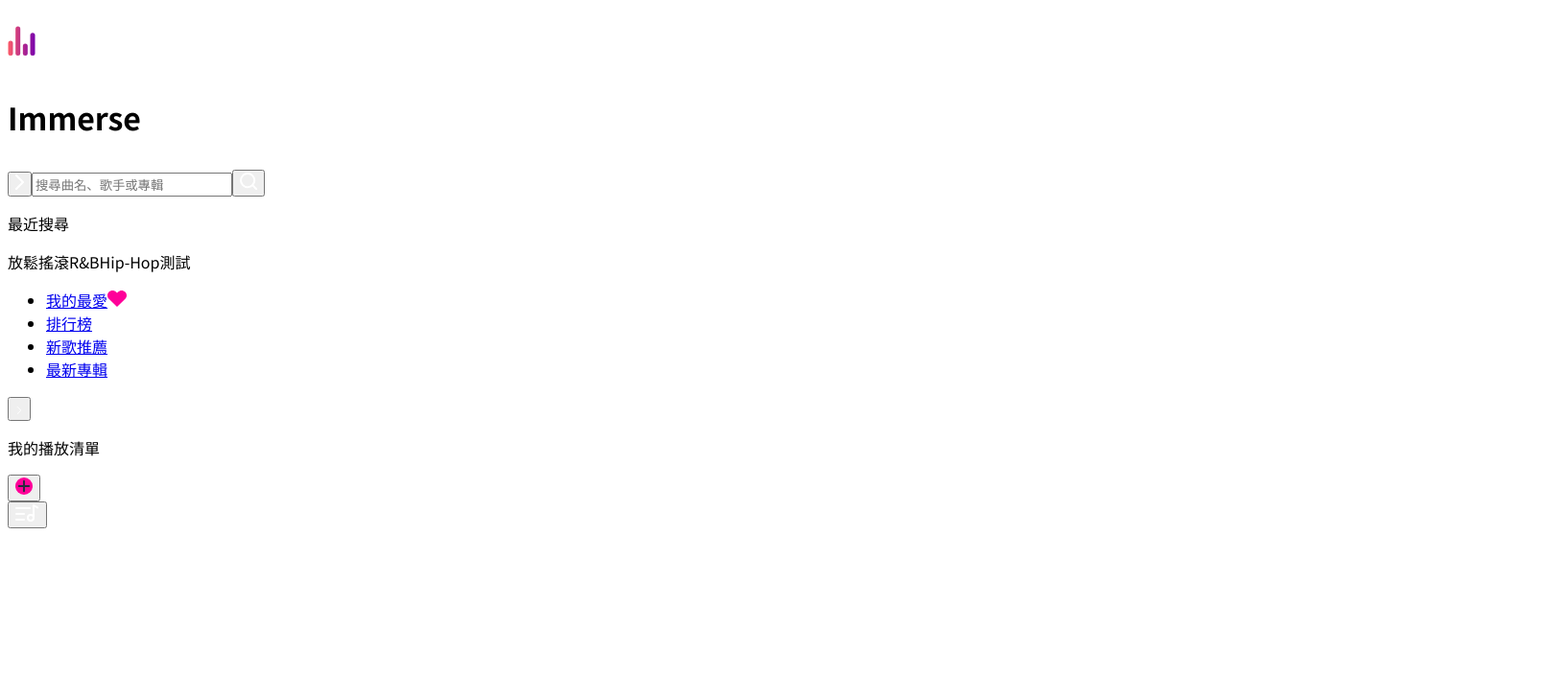
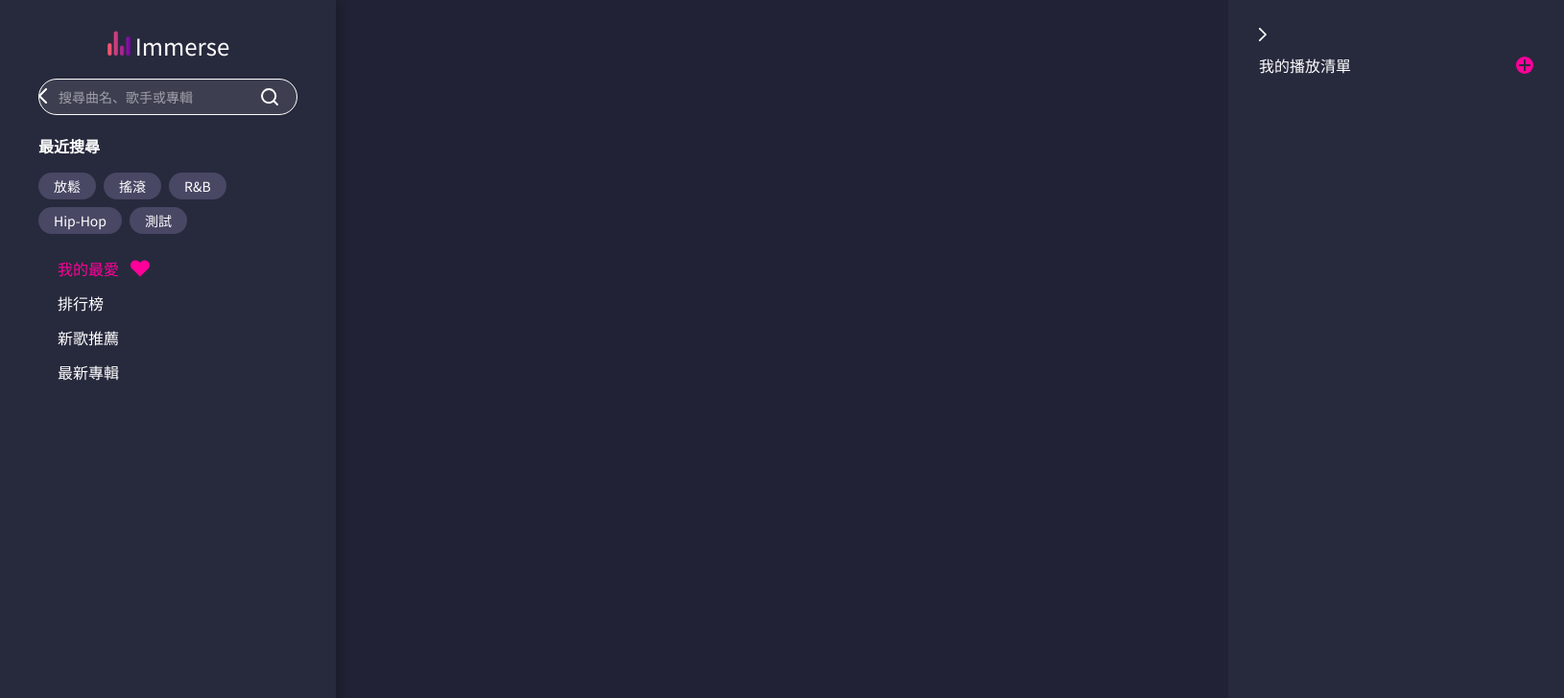
Before and after one commit to mrmosssir/music-player, a React (Vite) app: page / in a window 1280 px wide. Shown: the top 728 px of the page at 96% size, 1630 px wide, since content can reach past the window. Built offline with nearby package versions, Linux system fonts and the light colour scheme.

Commit message:
fix tailwind import

```diff
--- a/package.json
+++ b/package.json
@@ -19,6 +19,7 @@
     "react-router-dom": "^7.10.1"
   },
   "devDependencies": {
+    "@tailwindcss/vite": "^4.1.13",
     "@types/react": "^19.2.7",
     "@types/react-dom": "^19.2.3",
     "@vitejs/plugin-react": "^5.1.2",
--- a/src/components/AuthGroup.tsx
+++ b/src/components/AuthGroup.tsx
@@ -25,7 +25,7 @@ const AuthGroup = (props: AuthGroupProps) => {
 
     const loginBtn = () => {
         return (
-            <button className="flex items-center bg-transparent border border-white-500 px-6" onClick={() => login()}>
+            <button className="flex items-center bg-transparent border border-white/50 px-6" onClick={() => login()}>
                 登入
             </button>
         );
@@ -33,7 +33,7 @@ const AuthGroup = (props: AuthGroupProps) => {
 
     const profileBtn = () => {
         return (
-            <button className="flex items-center bg-transparent border border-white-500 px-1 relative" onClick={() => setToggle(!toggle)}>
+            <button className="flex items-center bg-transparent border border-white/50 px-1 relative" onClick={() => setToggle(!toggle)}>
                 <img className="w-8 h-8 rounded-full mr-3" src={user.image ?? defaultProfile} alt={user.name} />
                 {user.name}
                 <img className="mr-2 ml-3" width="10" height="10" src={triangle} alt="展開" />
@@ -47,7 +47,7 @@ const AuthGroup = (props: AuthGroupProps) => {
             <Logo type="mobile" />
             <Theme main={props.title} sub={props.subTitle} icon={props.icon} />
             <div className="hidden items-center lg:flex">
-                <button className="text-white h-10 rounded-full tracking-wider">Music Premium</button>
+                <button className="text-white h-10 rounded-full tracking-[0.05rem]">Music Premium</button>
                 {user?.name ? profileBtn() : loginBtn()}
             </div>
             <div className="flex items-center absolute top-0 right-0 lg:hidden">
--- a/src/components/Banner.tsx
+++ b/src/components/Banner.tsx
@@ -10,12 +10,12 @@ const Banner = function (props: BannerProps) {
   const innerStyle = { backgroundImage: `url("${props.image}")` };
   return (
     <div className="relative rounded-lg h-80 mt-6 overflow-hidden">
-      <div className="w-full h-full bg-cover bg-center bg-no-repeat blur-lg absolute top-0 left-0 z-0 before:block before:w-full before:h-full before:bg-black-500 before:blur-lg before:absolute before:top-0 before:left-0" style={ innerStyle }></div>
+      <div className="w-full h-full bg-cover bg-center bg-no-repeat blur-lg absolute top-0 left-0 z-0 before:block before:w-full before:h-full before:bg-black/50 before:blur-lg before:absolute before:top-0 before:left-0" style={ innerStyle }></div>
       <img className="block h-full absolute top-0 left-1/2 translate-x-[-50%]" src={ props.image } alt="" />
       <div className="absolute bottom-0 w-full h-24 px-10 flex justify-between items-center bg-gradient-to-b from-transparent to-black-500">
         <div>
           <p className="text-white">{ props.name }</p>
-          <small className="block text-white-500 text-xs mt-1">{ props.artist }</small>
+          <small className="block text-white/50 text-xs mt-1">{ props.artist }</small>
         </div>
         <button className="w-9 h-9 rounded-full bg-gradient-to-b from-secondary-100 to-primary-400 z-10">
           <img width="10" height="10" src={ play } alt="播放" className="block mx-auto" />
--- a/src/components/Mask.tsx
+++ b/src/components/Mask.tsx
@@ -5,7 +5,7 @@ const Mask = function () {
   const maskDisplay = useSelector((state: RootState) => state.display.maskDisplay);
 
   return (
-    <div className={ `hidden w-screen h-screen bg-black-500 absolute top-0 left-0 z-10 ${maskDisplay ? 'block' : ''}` }></div>
+    <div className={ `hidden w-screen h-screen bg-black/50 absolute top-0 left-0 z-10 ${maskDisplay ? 'block' : ''}` }></div>
   )
 }
 
--- a/src/components/MusicList.tsx
+++ b/src/components/MusicList.tsx
@@ -20,13 +20,13 @@ const MusicList = function (props: MusicListProps) {
               <span className="w-[10%] text-4xl text-white font-bold">{ index + 1 }</span>
               <div className="relative w-[80px] h-[80px] group">
                 <img width="80" height="80" src={ item.image } alt={ item.name } />
-                <button className="absolute top-0 left-0 h-full w-full bg-black-500 text-center opacity-0 transition duration-500 group-hover:opacity-100">
+                <button className="absolute top-0 left-0 h-full w-full bg-black/50 text-center opacity-0 transition duration-500 group-hover:opacity-100">
                   <img width="30" height="30" src={ player } alt="播放" className="inline" />
                 </button>
               </div>
               <div className="w-[70%]">
                 <h3 className="text-lg text-white">{ item.name }</h3>
-                <p className="text-sm text-white-500 font-light">{ item.artist }</p>
+                <p className="text-sm text-white/50 font-light">{ item.artist }</p>
               </div>
             </li>
           )})
--- a/src/components/PlayList.tsx
+++ b/src/components/PlayList.tsx
@@ -71,12 +71,12 @@ const Playlist = function () {
                                         <img src={track.image} alt="測試" className="w-[49px] h-[49px]" />
                                         <div className="w-1/2">
                                             <p className="text-white truncate">{track.name}</p>
-                                            <small className="text-white-500">{track.artist}</small>
+                                            <small className="text-white/50">{track.artist}</small>
                                         </div>
-                                        <small className="text-white-500 mr-3">
+                                        <small className="text-white/50 mr-3">
                                             { `${getMinute(track.duration)}:${getSecond(track.duration)}` }
                                         </small>
-                                        <button className="absolute text-xs top-2 right-2 text-white-500">Ｘ</button>
+                                        <button className="absolute text-xs top-2 right-2 text-white/50">Ｘ</button>
                                     </div>
                                 );
                             }
--- a/src/components/PreviewList.tsx
+++ b/src/components/PreviewList.tsx
@@ -69,7 +69,7 @@ const PreviewList = function (props: PreviewListProps) {
                             <li className="inline-block mr-4 lg:mr-0" style={{ width: size }} key={index}>
                                 <img src={item.image} alt={item.name} className="w-full h-full object-cover rounded" />
                                 <p className="text-sm text-white truncate mt-2 whitespace-nowrap">{item.name}</p>
-                                <small className="text-xs text-white-500 truncate mt-2 whitespace-nowrap">{item.artist}</small>
+                                <small className="text-xs text-white/50 truncate mt-2 whitespace-nowrap">{item.artist}</small>
                             </li>
                         );
                     })
--- a/src/components/SearchBar.tsx
+++ b/src/components/SearchBar.tsx
@@ -40,7 +40,7 @@ const SearchBar = (props: SearchBarProps) => {
                 </button>
                 <input
                     type="text"
-                    className="text-sm w-full rounded-full text-white bg-white-100 px-5 py-2 border"
+                    className="text-sm w-full rounded-full text-white bg-white/10 px-5 py-2 border"
                     placeholder="搜尋曲名、歌手或專輯"
                     onKeyUp={handleKeyUp}
                     ref={ref}
--- a/src/components/Theme.tsx
+++ b/src/components/Theme.tsx
@@ -9,7 +9,7 @@ const Theme = function (props: ThemeProps) {
     <div className="flex">
       { props.icon && <img src={ props.icon } alt={ props.main } className="block w-6 h-8 mt-auto mr-2 mb-0.5" /> }
       <div>
-        { props.sub && <small className="hidden text-secondary text-xs tracking-widest text-center lg:block">{ props.sub }</small> }
+        { props.sub && <small className="hidden text-secondary text-xs tracking-[0.2rem] text-center lg:block">{ props.sub }</small> }
         { props.main && <h2 className="text-white text-2xl font-bold lg:text-4xl">{ props.main }</h2> }
       </div>
     </div>
--- a/src/style.css
+++ b/src/style.css
@@ -1,4 +1,16 @@
 @import url('https://fonts.googleapis.com/css2?family=Inter:wght@600&family=Noto+Sans+TC:wght@100..900&family=Open+Sans:ital,wght@0,300..800;1,300..800&family=Righteous&display=swap');
+@import 'tailwindcss';
+
+@theme {
+  --color-primary-100: #212235;
+  --color-primary-200: #272A3D;
+  --color-primary-300: #484764;
+  --color-primary-400: #7600AE;
+  --color-primary-500: #CDBBFF33;
+
+  --color-secondary: #FF0099;
+  --color-secondary-100: #FF5E67;
+}
 
 *, body * {
   /* @apply font-regular; */
--- a/tailwind.config.js
+++ /dev/null
@@ -1,39 +0,0 @@
-export default {
-  content: [ './src/**/*.{html,jsx}' ],
-  theme: {
-    colors: {
-      'transparent': 'transparent',
-      'black': {
-        DEFAULT: '#000000',
-        500: '#00000080'
-      },
-      'white': {
-        DEFAULT: '#FFFFFF',
-        100: '#FFFFFF1A',
-        500: '#FFFFFF80'
-      },
-      'primary': {
-        100: '#212235',
-        200: '#272A3D',
-        300: '#484764',
-        400: '#7600AE',
-        500: '#CDBBFF33'
-      },
-      'secondary': {
-        DEFAULT: '#FF0099',
-        100: '#FF5E67'
-      }
-    },
-    letterSpacing: {
-      'wider': '.05rem',
-      'widest': '.2rem'
-    },
-    fontFamily: {
-      'light': ['PingFangTC-Light'],
-      'regular': ['PingFangTC-Regular'],
-      'medium': ['PingFangTC-Medium'],
-      'bold': ['PingFangTC-Semibold']
-    },
-    extend: {},
-  },
-}
--- a/vite.config.js
+++ b/vite.config.js
@@ -2,12 +2,13 @@ import { defineConfig } from "vite";
 import react from "@vitejs/plugin-react";
 import path from "path";
 import { fileURLToPath } from "url";
+import tailwindcss from "@tailwindcss/vite";
 
 const __dirname = path.dirname(fileURLToPath(import.meta.url));
 
 export default defineConfig(({ mode }) => {
   return {
-    plugins: [react()],
+    plugins: [react(), tailwindcss()],
     base: "/music-player/",
     resolve: {
       alias: {
```
Also changed, not shown: 1 other file (tests, documents, lock files or other folders).
